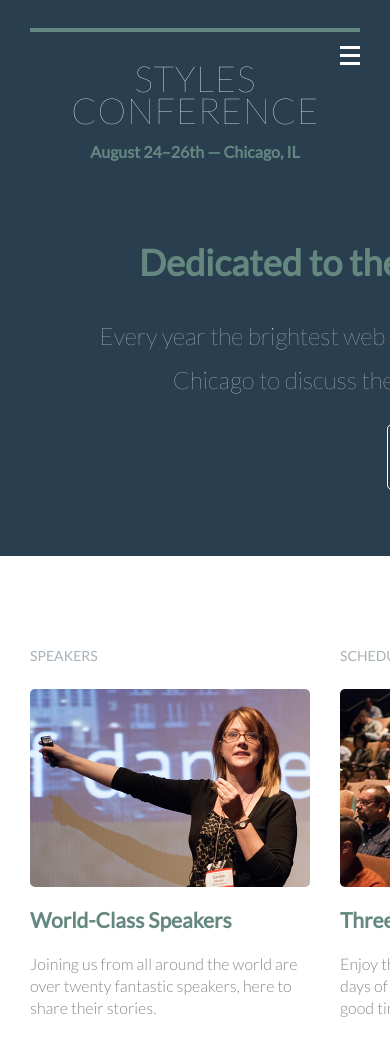
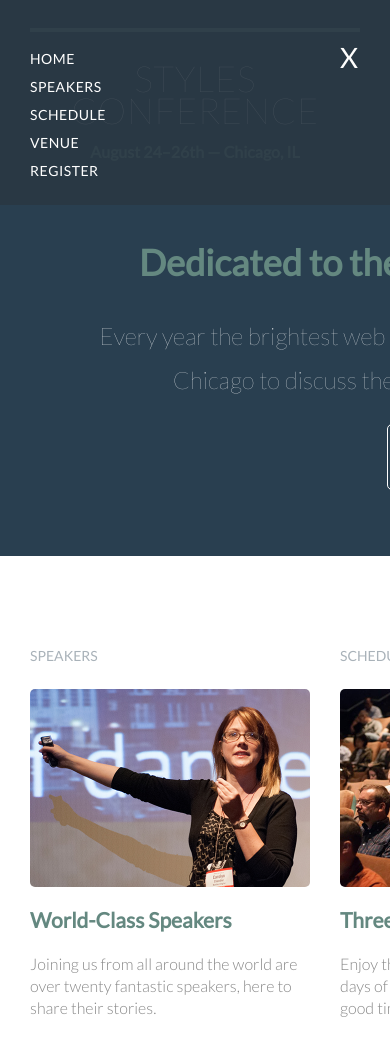
Before and after one commit to eastie71/learn_shayhowe, a website: page app/index.html in a window 390 px wide. Shown: the top 1044 px of the page. Drawn offline with Linux system fonts and the light colour scheme.

Commit message:
Responsive menu first version

```diff
--- a/app/assets/stylesheets/base/_global.css
+++ b/app/assets/stylesheets/base/_global.css
@@ -4,7 +4,7 @@
   ========================================
 */
 body {
-  background: #293f50;
+  background: $mainBlueBackground;
   color: #888;
   font: 300 1rem/1.375rem "Lato", "Open Sans", "Helvetica Neue", Helvetica, Arial, sans-serif;
 }
--- a/app/assets/stylesheets/base/_variables.css
+++ b/app/assets/stylesheets/base/_variables.css
@@ -1 +1,2 @@
 $mainGreen: #648880;
+$mainBlueBackground: #293f50;
--- a/app/assets/stylesheets/modules/_nav.css
+++ b/app/assets/stylesheets/modules/_nav.css
@@ -5,7 +5,7 @@
 */
 
 .nav {
-    display: none;
+    display: block;
     @mixin atMedium {
       display: block;
       float: right;
@@ -16,9 +16,12 @@
 		  @mixin clearfix;
     }
   	li {
-  		display: inline-block;
-  		margin: 0 10px;
-      vertical-align: top;
+      list-style: none;
+      @mixin atMedium {
+        display: inline-block;
+  		  margin: 0 10px;
+        vertical-align: top;
+      }
   	}
   	li:last-child {
   		margin-right: 0;
--- a/app/assets/stylesheets/modules/_site-header.css
+++ b/app/assets/stylesheets/modules/_site-header.css
@@ -105,8 +105,75 @@
       /* When transforming this bottom menu bar, have it done over 0.3 second (nice animation!) */
       transition: transform 0.3s ease-out;
     }
+
+    &--deactive {
+      &::before {
+        opacity: 0;
+        transform: scaleX(0);
+      }
+      .site-header__menu-icon__middle {
+        opacity: 0;
+        /* shrink bar to 0 size */
+        transform: scaleX(0);
+      }
+      &::after {
+        opacity: 0;
+        transform: scaleX(0);
+      }
+    }
+
+    &__close {
+      &::before {
+        opacity: 0;
+        transform: scaleX(0);
+      }
+      color: #fff;
+      visibility: visible;
+      font-size: 28px;
+      font-weight: 400;
+      cursor: pointer;
+      &:hover {
+        color: $mainGreen;
+      }
+    }
+
     @mixin atMedium {
       display: none;
     }
   }
+
+  &__menu {
+    background-color: color($mainBlueBackground a(88%) b(+5%));
+    visibility: visible;
+    opacity: 1;
+    position: absolute;
+    padding-bottom: 20px;
+    left: 0;
+    right: 0;
+    padding-left: 30px;
+    padding-top: 45px;
+    top: 0px;
+    line-height: 175%;
+    /* Have the menu content fade-in over 0.3 seconds (across ALL properties) */
+    transition: all 0.3s ease-out;
+
+    &--active {
+      opacity: 1;
+      visibility: visible;
+    }
+
+    @mixin atSmall {
+      padding-top: 70px;
+    }
+
+    @mixin atMedium {
+      visibility: visible;
+      opacity: 1;
+      position: static;
+      background-color: transparent;
+      float: right;
+      padding: 0;
+      top: 0;
+    }
+  }
 }
--- a/app/index.html
+++ b/app/index.html
@@ -14,7 +14,7 @@
 				<a href="index.html">Styles </br> Conference</a>
 			</h1>
 			<h3 class="site-header__tagline">August 24&ndash;26th &mdash; Chicago, IL</h3>
-			<div class="site-header__menu-icon">
+			<div class="site-header__menu-icon site-header__menu-icon--deactive">
         		<!-- Rather than have an empty div for the top bar of the hamburger menu icon - use CSS ::before (ie. __menu-icon::before) to style this
         		<div class="site-header__menu-icon__top"></div>
         		-->
@@ -22,7 +22,9 @@
         		<!-- Rather than have an empty div for the bottom bar of the hamburger menu icon - use CSS ::after (ie. __menu-icon::after) to style this.
         		<div class="site-header__menu-icon__bottom"></div>
        			 -->
+       			<div class="site-header__menu-icon__close">X</div>
       		</div>
+      		<div class="site-header__menu">
 				<nav class="nav nav__primary">
 					<ul>
 						<li><a href="index.html">Home</a></li><!--
@@ -32,6 +34,7 @@
 						--><li><a href="register.html">Register</a></li>
 					</ul>
 				</nav>
+			</div>
 		</div>
 	</header>
 
--- a/app/temp/stylesheets/main.css
+++ b/app/temp/stylesheets/main.css
@@ -970,10 +970,88 @@ textarea {
       transition: transform 0.3s ease-out, -webkit-transform 0.3s ease-out;
     }
 
+.site-header__menu-icon--deactive::before {
+        opacity: 0;
+        -webkit-transform: scaleX(0);
+                transform: scaleX(0);
+      }
+
+.site-header__menu-icon--deactive .site-header__menu-icon__middle {
+        opacity: 0;
+        /* shrink bar to 0 size */
+        -webkit-transform: scaleX(0);
+                transform: scaleX(0);
+      }
+
+.site-header__menu-icon--deactive::after {
+        opacity: 0;
+        -webkit-transform: scaleX(0);
+                transform: scaleX(0);
+      }
+
+.site-header__menu-icon__close {
+      color: #fff;
+      visibility: visible;
+      font-size: 28px;
+      font-weight: 400;
+      cursor: pointer;
+    }
+
+.site-header__menu-icon__close::before {
+        opacity: 0;
+        -webkit-transform: scaleX(0);
+                transform: scaleX(0);
+      }
+
+.site-header__menu-icon__close:hover {
+        color: #648880;
+      }
+
 @media (min-width: 800px) {
 
 .site-header__menu-icon {
       display: none
+  }
+	}
+
+.site-header__menu {
+    background-color: rgba(41, 55, 66, 0.88);
+    visibility: visible;
+    opacity: 1;
+    position: absolute;
+    padding-bottom: 20px;
+    left: 0;
+    right: 0;
+    padding-left: 30px;
+    padding-top: 45px;
+    top: 0px;
+    line-height: 175%;
+    /* Have the menu content fade-in over 0.3 seconds (across ALL properties) */
+    transition: all 0.3s ease-out;
+  }
+
+.site-header__menu--active {
+      opacity: 1;
+      visibility: visible;
+    }
+
+@media (min-width: 530px) {
+
+.site-header__menu {
+      padding-top: 70px
+  }
+	}
+
+@media (min-width: 800px) {
+
+.site-header__menu {
+      visibility: visible;
+      opacity: 1;
+      position: static;
+      background-color: transparent;
+      float: right;
+      padding: 0;
+      top: 0
   }
 	}
 
@@ -998,7 +1076,7 @@ textarea {
 */
 
 .nav {
-    display: none;
+    display: block;
 }
 
 @media (min-width: 800px) {
@@ -1021,10 +1099,17 @@ textarea {
 	}
 
 .nav li {
-  		display: inline-block;
-  		margin: 0 10px;
-      vertical-align: top;
+      list-style: none;
   	}
+
+@media (min-width: 800px) {
+
+.nav li {
+        display: inline-block;
+  		  margin: 0 10px;
+        vertical-align: top
+  	}
+	}
 
 .nav li:last-child {
   		margin-right: 0;
--- a/gulp/tasks/styles.js
+++ b/gulp/tasks/styles.js
@@ -18,6 +18,9 @@ var nestedcss = require('postcss-nested');
 // one large file for the final web site
 var cssimport = require('postcss-import');
 
+// allow color function
+var csscolor = require('postcss-color-function');
+
 // mixins package allows you create reusable bits of code (CSS)
 // See "_mixins.css" file
 var mixins = require('postcss-mixins');
@@ -26,7 +29,7 @@ var hexrgba = require('postcss-hexrgba');
 gulp.task('styles', function() {
 	// postcss expects an array of plugins
 	return gulp.src('./app/assets/stylesheets/styles.css')
-			.pipe(postcss([cssimport, mixins, cssvars, nestedcss, hexrgba, autoprefixer]))
+			.pipe(postcss([cssimport, mixins, cssvars, nestedcss, hexrgba, autoprefixer, csscolor]))
 			.on('error', function (errorInfo) {
 				// Log some info on the error that occurred. (so you can debug problems in your css)
 				console.log(errorInfo.toString());
--- a/package.json
+++ b/package.json
@@ -27,6 +27,7 @@
     "gulp-postcss": "^7.0.1",
     "gulp-rename": "^1.3.0",
     "gulp-watch": "^5.0.0",
+    "postcss-color-function": "^4.0.1",
     "postcss-hexrgba": "^1.0.1",
     "postcss-import": "^11.1.0",
     "postcss-mixins": "^6.2.0",
```
Also changed, not shown: 1 other file. Lines whose indentation alone changed are shown as unchanged.
